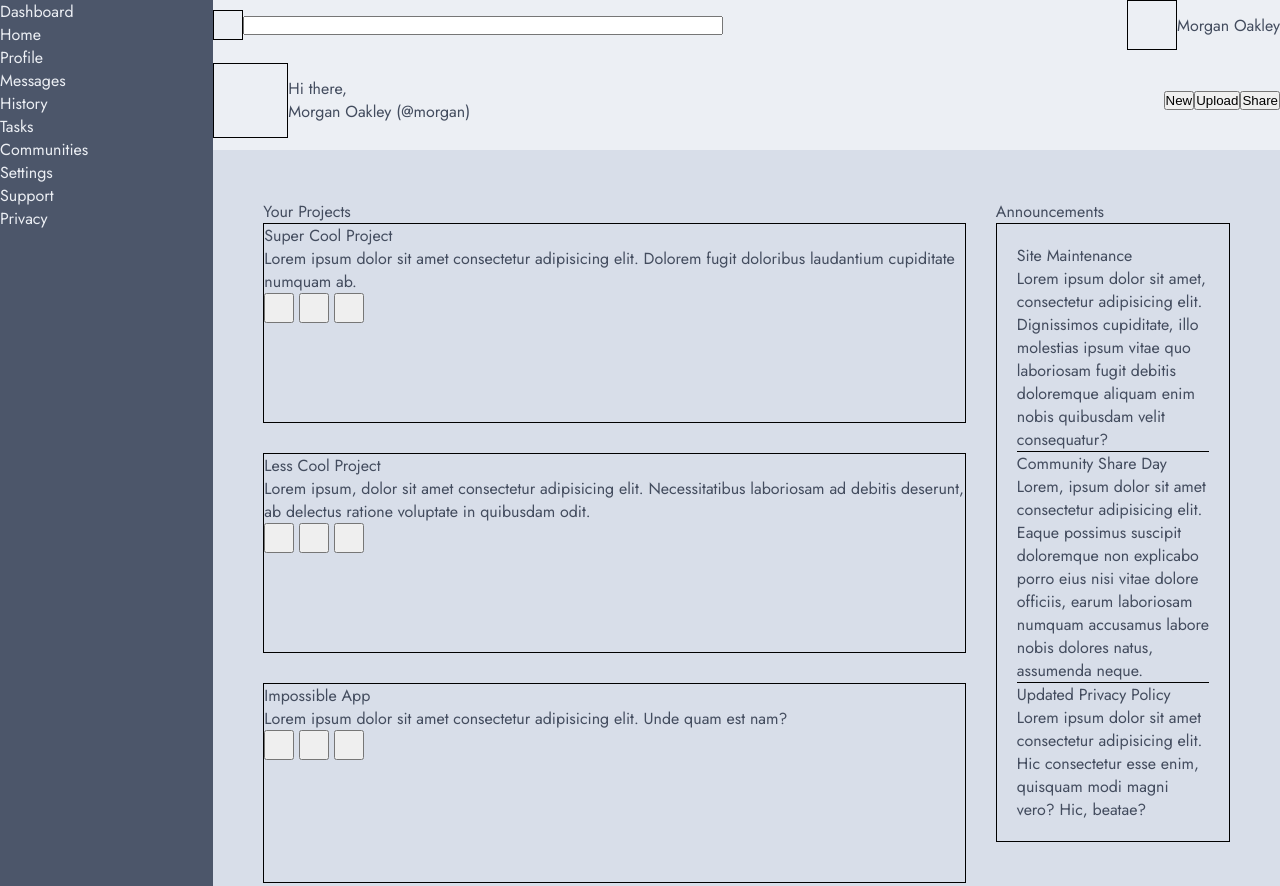
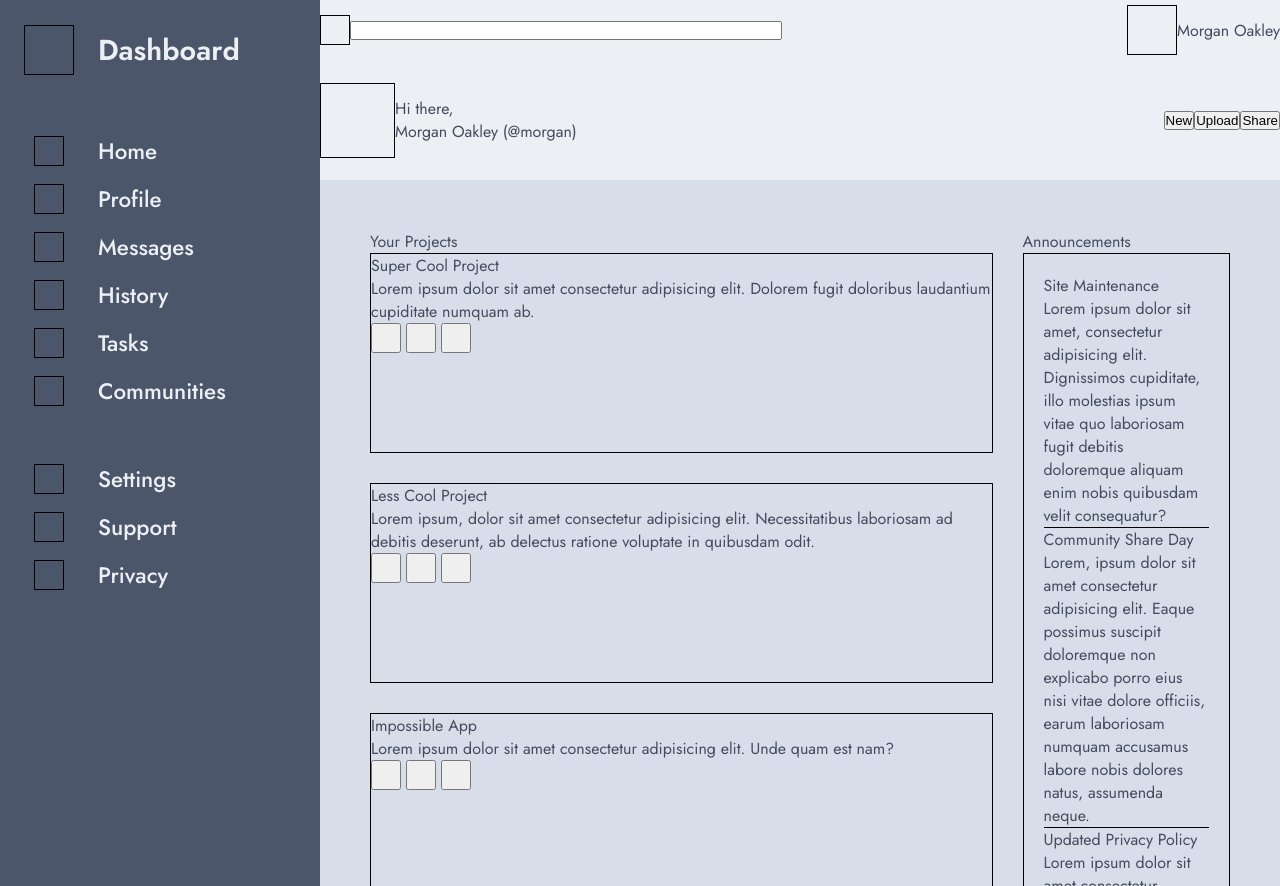
Before and after one commit to rchrd-0/admin-dashboard, a plain HTML site: page index.html in a window 1280 px wide. Shown: the top 886 px of the page. Drawn offline with Linux system fonts and the light colour scheme.

Commit message:
Adjust layout and positioning of sidebar

```diff
--- a/css/style.css
+++ b/css/style.css
@@ -10,14 +10,16 @@ h1, h2, h3, div, p, a, span, ul, li {
   margin: 0;
 	padding: 0;
 	border: 0;
+
 	font-size: 100%;
 	font: inherit;
 }
 
 body {
-  font-family: 'Jost', Helvetica, Arial, sans-serif;
   background-color: #D8DEE9;
   color: #434c5e;
+
+  font-family: 'Jost', Helvetica, Arial, sans-serif;
 }
 
 ul {
@@ -26,13 +28,49 @@ ul {
 
 .container {
   display: grid;
-  grid-template-columns: 1fr 5fr;
+  grid-template-columns: 320px 1fr;
+  grid-template-rows: 180px 1fr;
 }
 
 .sidebar {
-  grid-row: 1 / span 2;
+  grid-row: 1 / -1;
+
+  display: grid;
+  grid-template-rows: 75px 1fr;
+  gap: 40px;
+  padding: 12px 24px;
+
   background-color: #4C566A;
   color: #ECEFF4;
+
+  font-size: 1.4rem;
+  font-weight: 500;
+}
+
+.sidebar-head,
+.sidebar-nav li {
+  display: grid;
+  grid-template-columns: 50px 1fr;
+  align-items: center;
+  gap: 24px;
+
+  line-height: 3rem;
+}
+
+.sidebar-nav {
+  display: grid;
+  grid-template-rows: min-content 1fr;
+  gap: 40px;
+}
+
+.sidebar h1 {
+  font-size: 1.8rem;
+  font-weight: 600;
+}
+
+.sidebar .placeholder-0,
+.sidebar .placeholder-1 {
+  justify-self: center;
 }
 
 .sidebar a,
@@ -79,6 +117,7 @@ input[type="search"] {
   grid-template-columns: 3fr 1fr;
   grid-template-rows: repeat(2, 1fr);
   gap: 30px;
+  grid-row: 2 / -1;
 }
 
 .projects {
--- a/index.html
+++ b/index.html
@@ -10,24 +10,50 @@
   <body>
     <div class="container">
       <div class="sidebar">
-        <div class="sidebar-heading">
-          <h1>Dashboard</h1>
-        </div>
-        <div class="sidebar-main">
+          <div class="sidebar-head">
+            <div class="placeholder-1"></div>
+            <h1>Dashboard</h1>
+          </div>
+        <div class="sidebar-nav">
           <ul>
-            <li><a href="#">Home</a></li>
-            <li><a href="#">Profile</a></li>
-            <li><a href="#">Messages</a></li>
-            <li><a href="#">History</a></li>
-            <li><a href="#">Tasks</a></li>
-            <li><a href="#">Communities</a></li>
+            <li>
+              <div class="placeholder-0"></div>
+              <a href="#">Home</a>
+            </li>
+            <li>
+              <div class="placeholder-0"></div>
+              <a href="#">Profile</a>
+            </li>
+            <li>
+              <div class="placeholder-0"></div>
+              <a href="#">Messages</a>
+            </li>
+            <li>
+              <div class="placeholder-0"></div>
+              <a href="#">History</a>
+            </li>
+            <li>
+              <div class="placeholder-0"></div>
+              <a href="#">Tasks</a>
+            </li>
+            <li>
+              <div class="placeholder-0"></div>
+              <a href="#">Communities</a>
+            </li>
           </ul>
-        </div>
-        <div class="sidebar-settings">
           <ul>
-            <li><a href="#">Settings</a></li>
-            <li><a href="#">Support</a></li>
-            <li><a href="#">Privacy</a></li>
+            <li>
+              <div class="placeholder-0"></div>
+              <a href="#">Settings</a>
+            </li>
+            <li>
+              <div class="placeholder-0"></div>
+              <a href="#">Support</a>
+            </li>
+            <li>
+              <div class="placeholder-0"></div>
+              <a href="#">Privacy</a>
+            </li>
           </ul>
         </div>
       </div>
```
